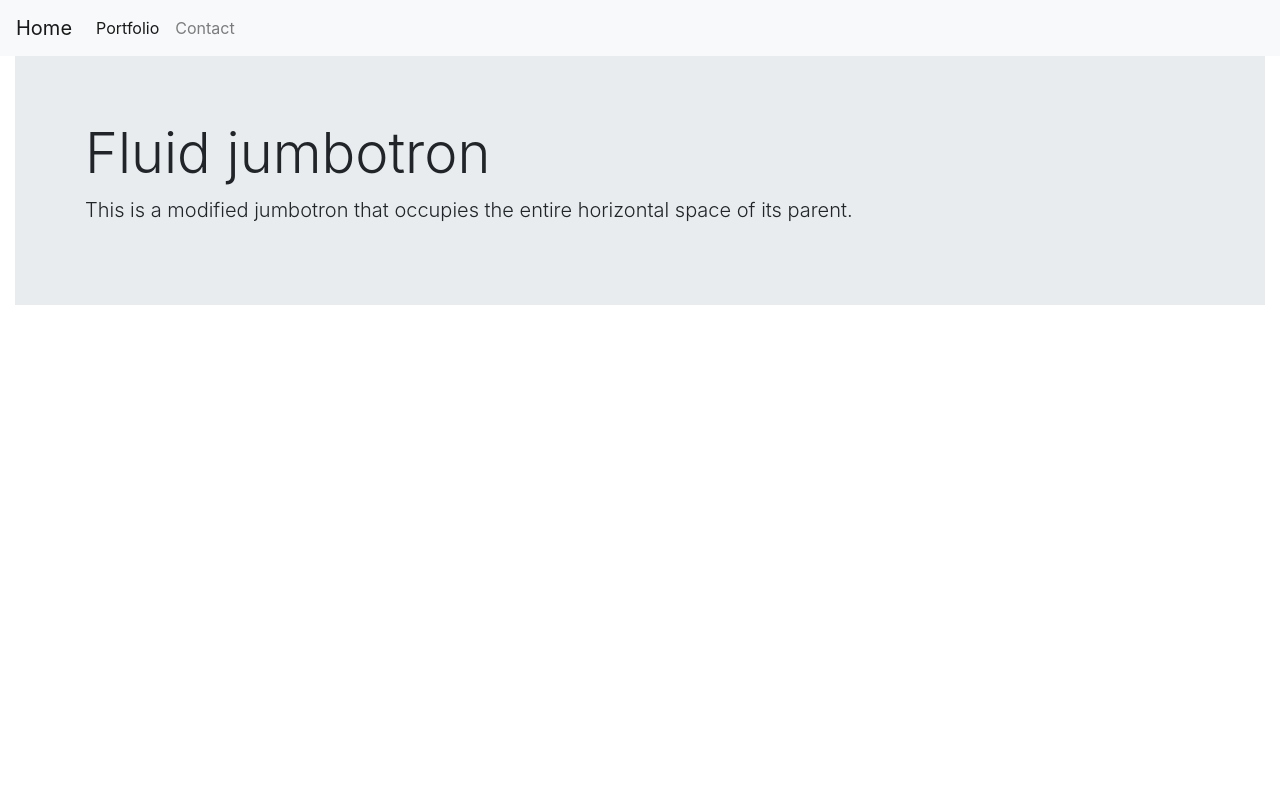
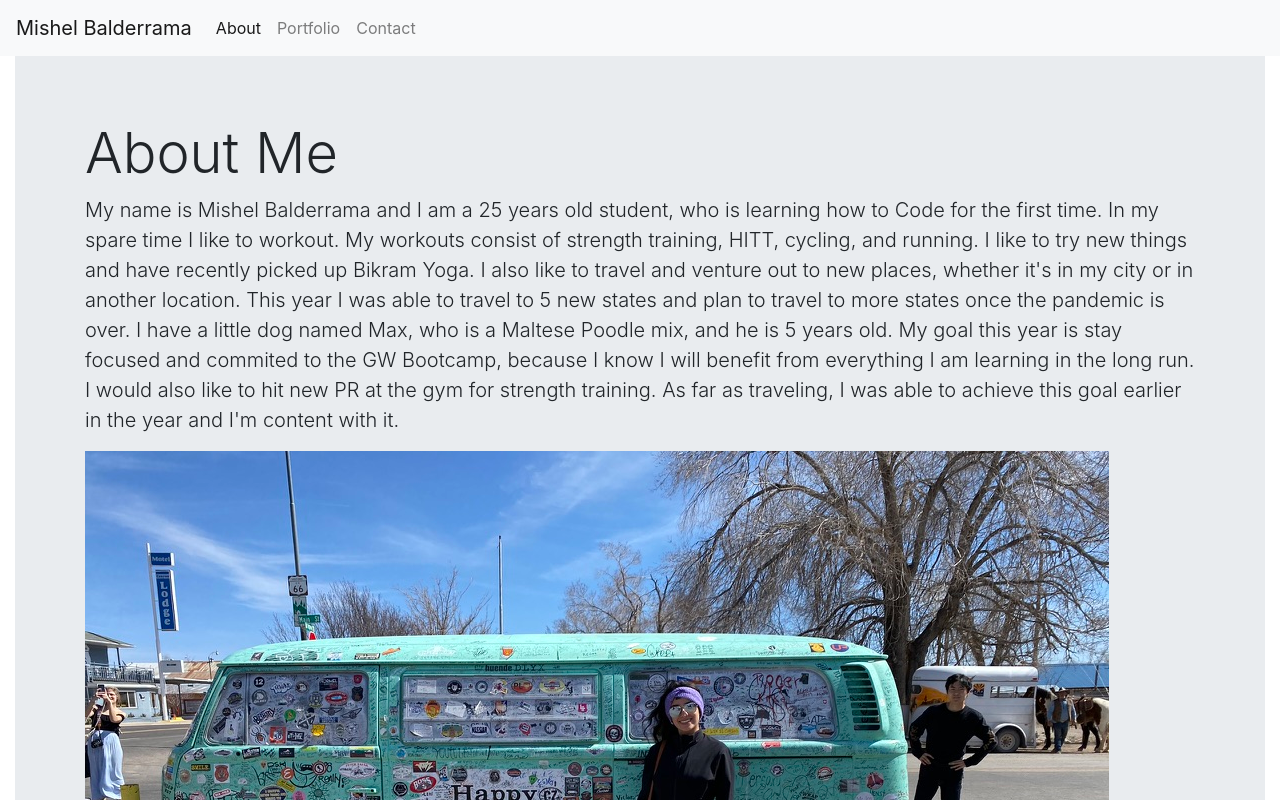
Before and after one commit to misheljb/homework2, a plain HTML site: page index.html in a window 1280 px wide. Shown: the top 800 px of the page. Drawn offline with nearby package versions, Linux system fonts and the light colour scheme.

Commit message:
added stylesheet, updated contact page, and uploaded pic on about me

```diff
--- a/index.html
+++ b/index.html
@@ -9,15 +9,21 @@
     <link rel="stylesheet" href="https://cdn.jsdelivr.net/npm/bootstrap@4.5.3/dist/css/bootstrap.min.css"
         integrity="sha384-TX8t27EcRE3e/ihU7zmQxVncDAy5uIKz4rEkgIXeMed4M0jlfIDPvg6uqKI2xXr2" crossorigin="anonymous">
 
+
+    <link rel= "style" href="./stylesheet.css">
+
+
+
     <title>MB Home Page</title>
 </head>
 
 
 <body>
 
+
     <header class="Uptop">
         <nav class="navbar navbar-expand-lg navbar-light bg-light">
-            <a class="navbar-brand" href="index.html">Home</a>
+            <a class="navbar-brand" href="index.html">Mishel Balderrama</a>
 
             <button class="navbar-toggler" type="button" data-toggle="collapse" data-target="#navbarNav"
                 aria-controls="navbarNav" aria-expanded="false" aria-label="Toggle navigation">
@@ -27,12 +33,14 @@
             <div class="collapse navbar-collapse" id="navbarNav">
                 <ul class="navbar-nav">
                     <li class="nav-item active">
-                        <a class="nav-link" href="portfolio.html">Portfolio<span class="sr-only">(current)</span></a>
+                        <a class="nav-link" href="index.html">About<span class="sr-only">(current)</span></a>
+                    </li>
+                    <li class="nav-item">
+                        <a class="nav-link" href="portfolio.html">Portfolio</a>
                     </li>
                     <li class="nav-item">
                         <a class="nav-link" href="contact.html">Contact</a>
                     </li>
-
                 </ul>
             </div>
         </nav>
@@ -42,13 +50,39 @@
     <div class="container-fluid">
         <div class="jumbotron jumbotron-fluid">
             <div class="container">
-              <h1 class="display-4">Fluid jumbotron</h1>
-              <p class="lead">This is a modified jumbotron that occupies the entire horizontal space of its parent.</p>
+
+                <h1 class="display-4">About Me</h1>
+
+                <div class="paragraphs">
+                    <p class="lead">
+                        My name is Mishel Balderrama and I am a 25 years old student, who is learning how to Code
+                        for the
+                        first
+                        time. In my spare time I like to workout. My workouts consist of strength training,
+                        HITT,
+                        cycling,
+                        and running. I like to try new things and have recently picked up Bikram Yoga.
+
+                        I also like to travel and venture out to new places, whether it's in my city or in
+                        another location. This year I was able to travel to 5 new states and plan to travel to
+                        more
+                        states once
+                        the pandemic is over. I have a little dog named Max, who is a Maltese Poodle mix, and he
+                        is 5
+                        years old.
 
 
-
+                    My goal this year is stay focused and commited to the GW Bootcamp, because I know I will
+                    benefit
+                    from everything
+                    I am learning in the long run. I would also like to hit new PR at the gym for strength
+                    training. As
+                    far as traveling,
+                    I was able to achieve this goal earlier in the year and I'm content with it.
 
                 </div>
+                <img src="./assets/about me pic.jpeg" class="Aboutmepic" alt="MishelAboutMe">
+
             </div>
         </div>
 
--- /dev/null
+++ b/stylesheet.css
@@ -0,0 +1,3 @@
+body{
+    background-color: rgb(209, 191, 168);
+}
```
Also changed, not shown: contact.html (+36 -7 lines), portfolio.html (+7 -5 lines), assets/about me pic.jpeg (added). Lines whose indentation alone changed are shown as unchanged.
